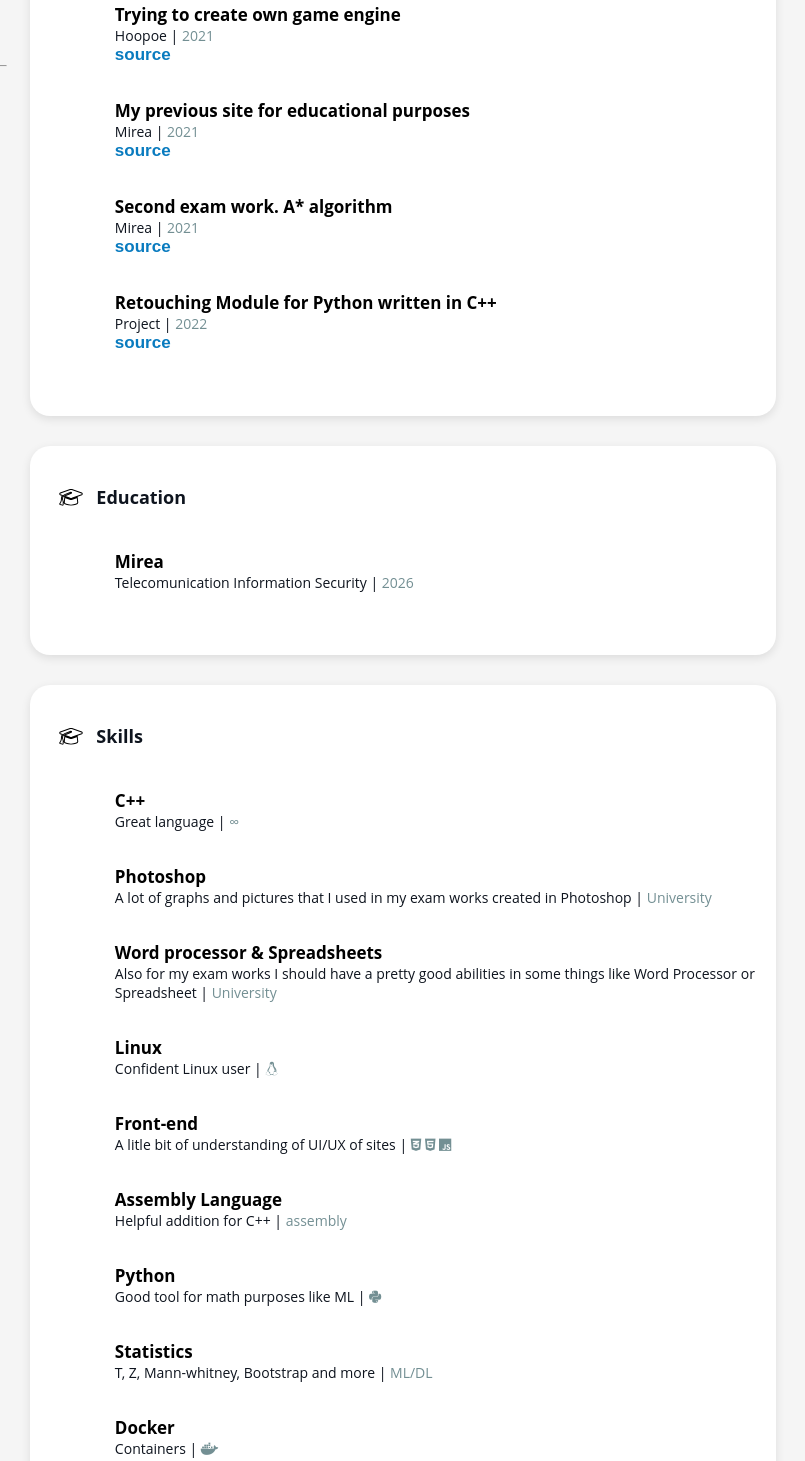
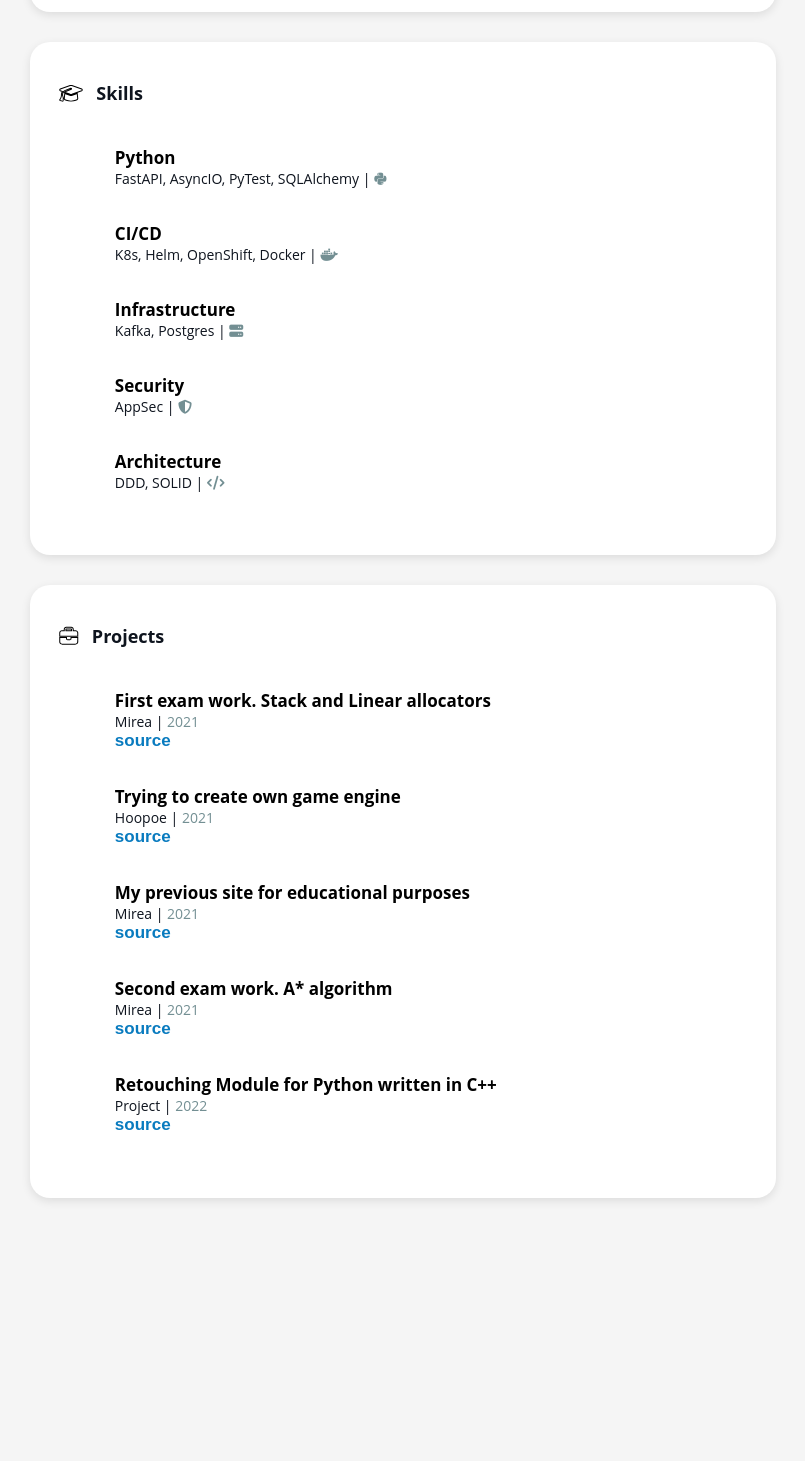
Before and after one commit to axidex/axidex.github.io, a plain HTML site: page index.html in a window 1280 px wide. Shown: the part 268-1729 px from the top of the page, without its empty margins (370-1175 px from the left). After the commit the page ends 1504 px from the top, so only its background shows below. Drawn offline with Linux system fonts and the light colour scheme.

Commit message:
Upd 10.04.24

```diff
--- a/index.html
+++ b/index.html
@@ -11,13 +11,14 @@
 <div id="inner-nav"></div>
 <div id="container">
     <div id="profile">
-        <div id="image">
+        <!-- <div id="image">
             <img id="profile-photo" src="ext/kekw.jpeg" alt="Profile-Image">
             <a href="#"><i class="fas fa-pen stroke-transparent"></i></a>
-        </div>
+        </div> -->
         <p id="name">Dolgintsev Stepan<br><span id="email">stepworm@yandex.ru</span></p>
         <p id="designation">Student<br><span id="college">Mirea</span></p>
-        <div id="social-links"><a href="https://github.com/axidex"><i class="fab fa-github stroke-transparent"></i></a></i></div>
+        <div id="social-links"><a href="https://github.com/axidex"><i
+                    class="fab fa-github stroke-transparent"></i></a></i></div>
         <div id="social-links"><a href="https://leetcode.com/axidex/"><i class="fa-solid fa-code"></i></a></i></div>
         <div id="social-links"><a href="https://www.kaggle.com/axidex"><i class="fa-brands fa-kaggle"></i></a></i></div>
         <hr width="100%">
@@ -30,32 +31,12 @@
         </p>
     </div>
     <div id="info-cards">
+
         <div class="card">
-            <p><i class="fas fa-briefcase stroke-transparent"></i>&nbsp;&nbsp;&nbsp;Projects</p>
+            <p><i class="fas fa-graduation-cap stroke-transparent"></i>&nbsp;&nbsp;&nbsp;Work</p>
             <ul>
                 <li>
-                    <p class="tags">First exam work. Stack and Linear allocators<br><span>Mirea | <span>2021</span></span><br><a id="edit-intro" href="https://github.com/axidex/ALLOCATORS">source</a></p>
-                </li>
-                <li>
-                    <p class="tags">Trying to create own game engine<br><span>Hoopoe | <span>2021</span></span><br><a id="edit-intro" href="https://github.com/Hoopoe-Team">source</a></p>
-                </li>
-                <li>
-                    <p class="tags">My previous site for educational purposes<br><span>Mirea | <span>2021</span></span><a id="edit-intro" href="main.html">source</a></p>
-                </li>
-                <li>
-                    <p class="tags">Second exam work. A* algorithm<br><span>Mirea | <span>2021</span></span><a id="edit-intro" href="https://github.com/axidex/AStar">source</a></p>
-                </li>
-                <li>
-                    <p class="tags">Retouching Module for Python written in C++<br><span>Project | <span>2022</span></span><a id="edit-intro" href="https://github.com/axidex/Retouching-module">source</a></p>
-                </li>
-            </ul>
-        </div>
-
-        <div class="card">
-            <p><i class="fas fa-graduation-cap stroke-transparent"></i>&nbsp;&nbsp;&nbsp;Education</p>
-            <ul>
-                <li>
-                    <p class="tags">Mirea<br><span>Telecomunication Information Security | <span>2026</span></span>
+                    <p class="tags">Sber<br><span>DevSecOps | Orchestration of AppSec Tools <span>2023-?</span></span>
                     </p>
                     <a class="edit" href="#"><i class="fas fa-pen stroke-transparent-blue"></i></a>
                 </li>
@@ -65,49 +46,86 @@
         <div class="card">
             <p><i class="fas fa-graduation-cap stroke-transparent"></i>&nbsp;&nbsp;&nbsp;Skills</p>
             <ul>
-                <li>
+                <!-- <li>
                     <p class="tags">C++<br><span>Great language | <span>∞</span></span>
                     </p>
                     <a class="edit" href="#"><i class="fas fa-pen stroke-transparent-blue"></i></a>
-                </li>
+                </li> -->
+                <!-- <li>
+                    <p class="tags">Photoshop <br><span>A lot of graphs and pictures that I used in my exam works
+                            created in Photoshop | <span>University</span> </span></p>
+                </li> -->
+                <!-- <li>
+                    <p class="tags">Word processor & Spreadsheets <br><span>Also for my exam works I should have a
+                            pretty good abilities in some things like Word Processor or Spreadsheet |
+                            <span>University</span></span></p>
+                </li> -->
+                <!-- <li>
+                    <p class="tags">Front-end<br><span>A litle bit of understanding of UI/UX of sites | <span><i
+                                    class="fa-brands fa-css3-alt"></i> <i class="fa-brands fa-html5"></i> <i
+                                    class="fa-brands fa-js"></i></span></span>
+                    </p>
+                </li> -->
+                <!-- <li>
+                    <p class="tags">Assembly Language<br><span>Helpful addition for C++ | <span>assembly</span></span>
+                    </p>
+                </li> -->
                 <li>
-                    <p class="tags">Photoshop <br><span>A lot of graphs and pictures that I used in my exam works created in Photoshop | <span>University</span> </span></p>
-                </li>
-                <li>
-                    <p class="tags">Word processor & Spreadsheets <br><span>Also for my exam works I should have a pretty good abilities in some things like Word Processor or Spreadsheet | <span>University</span></span></p>
-                </li>
-                <li>
-                    <p class="tags">Linux<br><span>Confident Linux user | <span><i class="fa-brands fa-linux"></i></span></span></p>
-                </li>
-                <li>
-                    <p class="tags">Front-end<br><span>A litle bit of understanding of UI/UX of sites | <span><i class="fa-brands fa-css3-alt"></i> <i class="fa-brands fa-html5"></i> <i class="fa-brands fa-js"></i></span></span>
+                    <p class="tags">Python<br><span>FastAPI, AsyncIO, PyTest, SQLAlchemy | <span><i
+                                    class="fa-brands fa-python"></i></span></span>
                     </p>
                 </li>
                 <li>
-                    <p class="tags">Assembly Language<br><span>Helpful addition for C++ | <span>assembly</span></span>
+                    <p class="tags">CI/CD<br><span>K8s, Helm, OpenShift, Docker |
+                            <span><i class="fa-brands fa-docker"></i></span></span>
                     </p>
                 </li>
                 <li>
-                    <p class="tags">Python<br><span>Good tool for math purposes like ML | <span><i class="fa-brands fa-python"></i></span></span>
+                    <p class="tags">Infrastructure<br><span>Kafka, Postgres |
+                            <span><i class="fa-sharp fa-solid fa-server"></i></i></span></span>
                     </p>
                 </li>
                 <li>
-                    <p class="tags">Statistics<br><span> T, Z, Mann-whitney, Bootstrap and more | <span>ML/DL</span></span>
+                    <p class="tags">Security<br><span>AppSec |
+                            <span><i class="fa-solid fa-shield-halved"></i></span></span>
                     </p>
                 </li>
                 <li>
-                    <p class="tags">Docker<br><span> Containers | <span><i class="fa-brands fa-docker"></i></span></span>
+                    <p class="tags">Architecture<br><span>DDD, SOLID |
+                            <span><i class="fa-solid fa-code"></i></span></span>
                     </p>
                 </li>
+                <!-- <li>
+                    <p class="tags">Linux<br><span>Confident Linux user | <span><i
+                                    class="fa-brands fa-linux"></i></span></span></p>
+                </li> -->
             </ul>
         </div>
 
         <div class="card">
-            <p><i class="fas fa-graduation-cap stroke-transparent"></i>&nbsp;&nbsp;&nbsp;Future</p>
+            <p><i class="fas fa-briefcase stroke-transparent"></i>&nbsp;&nbsp;&nbsp;Projects</p>
             <ul>
                 <li>
-                    <p class="tags">ML/DL<br><span>Learning ML/DL via different courses and reading papers | <span>future</span></span>
-                    </p>
+                    <p class="tags">First exam work. Stack and Linear allocators<br><span>Mirea |
+                            <span>2021</span></span><br><a id="edit-intro"
+                            href="https://github.com/axidex/ALLOCATORS">source</a></p>
+                </li>
+                <li>
+                    <p class="tags">Trying to create own game engine<br><span>Hoopoe | <span>2021</span></span><br><a
+                            id="edit-intro" href="https://github.com/Hoopoe-Team">source</a></p>
+                </li>
+                <li>
+                    <p class="tags">My previous site for educational purposes<br><span>Mirea |
+                            <span>2021</span></span><a id="edit-intro" href="main.html">source</a></p>
+                </li>
+                <li>
+                    <p class="tags">Second exam work. A* algorithm<br><span>Mirea | <span>2021</span></span><a
+                            id="edit-intro" href="https://github.com/axidex/AStar">source</a></p>
+                </li>
+                <li>
+                    <p class="tags">Retouching Module for Python written in C++<br><span>Project |
+                            <span>2022</span></span><a id="edit-intro"
+                            href="https://github.com/axidex/Retouching-module">source</a></p>
                 </li>
             </ul>
         </div>
```
Also changed, not shown: site.html (+32 -11 lines), 1 other file.
